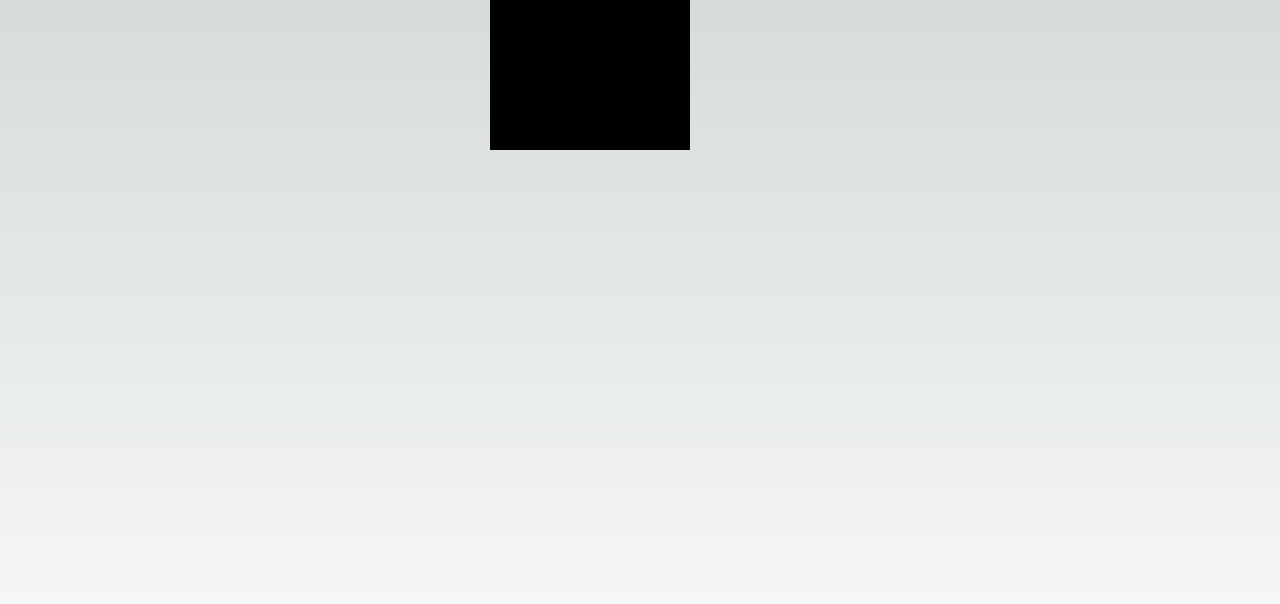
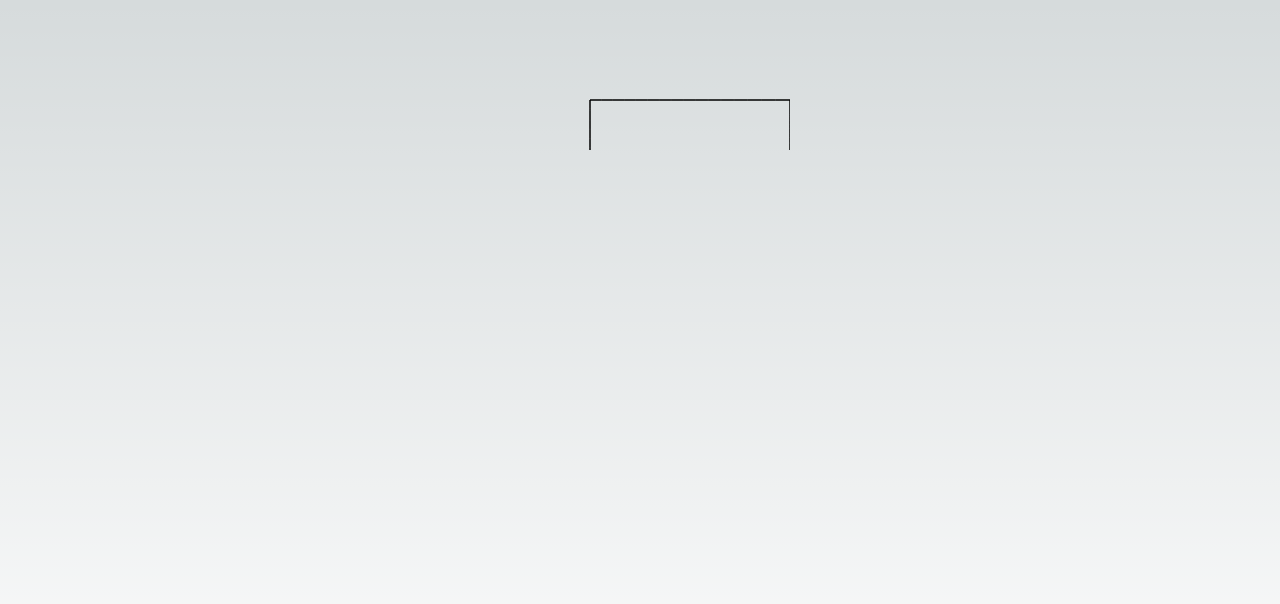
Before and after one commit to plait-board/react-drawing-tourist, a Next.js app: page / in a window 1280 px wide. Shown: the top 604 px of the page. Built offline with nearby package versions, Linux system fonts and the light colour scheme.

Commit message:
feat: bind rough svg (#10)

```diff
--- a/src/app/components/board.tsx
+++ b/src/app/components/board.tsx
@@ -26,8 +26,9 @@ import { withSelection } from "../plugins/with-selection";
 import { withHandPointer } from "../plugins/with-hand";
 import { withHotkey } from "../plugins/with-hotkey";
 import { useIsomorphicLayoutEffect } from "../hooks/use-isomorphic-layout-effect";
-import { BOARD_TO_ON_CHANGE } from "../utils/weak-maps";
-import { withRectangle } from "../plugins/rectangle";
+import { BOARD_TO_ON_CHANGE, BOARD_TO_ROUGH_SVG } from "../utils/weak-maps";
+import { rectanglePlugin } from "../plugins/rectangle";
+import rough from "roughjs";
 
 export type BoardProps = {
   initialValue: PlaitElement[];
@@ -54,9 +55,12 @@ export const Board = (props: BoardProps) => {
     style: userStyle = {},
     ...attributes
   } = props;
+  const hostRef = useRef<SVGSVGElement>(null);
+  const [board, setBoard] = useState<PlaitBoard>({} as PlaitBoard);
 
-  const board = useMemo(() => {
-    const board = withRectangle(withHotkey(
+  useEffect(() => {
+    const board = rectanglePlugin(
+      withHotkey(
         withHandPointer(
           withHistory(
             withSelection(
@@ -68,14 +72,19 @@ export const Board = (props: BoardProps) => {
             )
           )
         )
-    ));
+      )
+    );
     plaitPlugins.forEach((plugin) => {
       plugin(board);
     });
     if (plaitViewport) {
       board.viewport = plaitViewport;
     }
-    return board;
+    const roughSVG = rough.svg(hostRef.current!, {
+      options: { roughness: 0, strokeWidth: 1 },
+    });
+    BOARD_TO_ROUGH_SVG.set(board, roughSVG);
+    setBoard(board);
   }, []);
 
   const onContextChange = useCallback(() => {
@@ -113,14 +122,13 @@ export const Board = (props: BoardProps) => {
       <div>
         <div className="viewport-container">
           <svg
+            ref={hostRef}
             width="100%"
             height="100%"
             style={{ position: "relative" }}
             className="board-host-svg"
           >
-            <g className="element-host">
-              <Children node={board} />
-            </g>
+            <g className="element-host">{board && <Children node={board} />}</g>
             <g className="element-upper-host"></g>
             <g className="element-active-host"></g>
           </svg>
--- a/src/app/components/element.tsx
+++ b/src/app/components/element.tsx
@@ -1,5 +1,4 @@
-import React, { useCallback } from "react";
-import { JSX } from "react";
+import React, { useCallback, useEffect, useMemo, useRef } from "react";
 import { useBoardStatic } from "../hooks/use-board-static";
 import useChildren from "../hooks/use-children";
 import { PlaitElement, RenderElementProps } from "../interfaces";
@@ -11,27 +10,40 @@ import { PlaitElement, RenderElementProps } from "../interfaces";
 const Element = (props: { element: PlaitElement }) => {
   const { element } = props;
   const board = useBoardStatic();
+  const elmentRef = useRef<SVGGElement>(null);
   const id = element.id;
   let children: React.ReactNode = useChildren({
     node: element,
   });
 
   const ref = useCallback(
-    (ref: HTMLElement | null) => {
+    (ref: SVGGElement) => {
       // Update element-related weak maps with the DOM element ref.
     },
     [board, id, element]
-  )
+  );
 
   const attributes: {
-    ref: any
+    ref: any;
   } = {
     ref,
-  }
+  };
 
-  const renderElement = useCallback((props: RenderElementProps) => board.drawElement(props), [])
+  const renderElement = useMemo(
+    () =>
+      board.drawElement({
+        attributes,
+        children,
+        element,
+      }),
+    []
+  );
 
-  return renderElement({ attributes, children, element });
+  useEffect(() => {
+    elmentRef.current?.appendChild(renderElement);
+  }, []);
+
+  return <g ref={elmentRef}></g>;
 };
 
 const MemoizedElement = React.memo(Element, (prev, next) => {
--- a/src/app/hooks/use-children.tsx
+++ b/src/app/hooks/use-children.tsx
@@ -5,30 +5,17 @@
 import { Ancestor } from "../interfaces/node";
 import { NODE_TO_INDEX, NODE_TO_PARENT } from "../utils/weak-maps";
 import { useBoardStatic } from "./use-board-static";
-import { PlaitElement } from "../interfaces";
-import ElementComponent from '../components/element'
+import ElementComponent from "../components/element";
 
-const useChildren = (props: {
-  node: Ancestor;
-}) => {
+const useChildren = (props: { node: Ancestor }) => {
   const { node } = props;
   const board = useBoardStatic();
-  const childrenComponents: any[] = [];
-  const children = node.children || [];
 
-  for (let i = 0; i < children.length; i++) {
-    const n = children[i];
-    childrenComponents.push(
-        <ElementComponent
-          element={n}
-        />
-    );
-
+  return node.children?.map((n, i) => {
     NODE_TO_INDEX.set(n, i);
     NODE_TO_PARENT.set(n, node);
-  }
-
-  return childrenComponents;
+    return <ElementComponent key={n.id} element={n} />;
+  });
 };
 
 export default useChildren;
--- a/src/app/interfaces/board.ts
+++ b/src/app/interfaces/board.ts
@@ -70,7 +70,7 @@ export interface PlaitBoard {
     getDeletedFragment: (data: PlaitElement[]) => PlaitElement[];
     getRelatedFragment: (data: PlaitElement[]) => PlaitElement[];
     dblClick: (event: MouseEvent) => void;
-    drawElement: (props: RenderElementProps) => JSX.Element;
+    drawElement: (props: RenderElementProps) => Element;
     // redrawElement: (context: PlaitPluginElementContext, previousContext?: PlaitPluginElementContext) => SVGGElement[] | void;
     // destroyElement: (context: PlaitPluginElementContext) => void;
     isRectangleHit: (element: PlaitElement, range: Selection) => boolean;
--- a/src/app/interfaces/path.ts
+++ b/src/app/interfaces/path.ts
@@ -1,4 +1,4 @@
-import produce from 'immer';
+import { produce } from 'immer';
 import { PlaitOperation } from './operation';
 
 export interface PathLevelsOptions {
--- a/src/app/plugins/rectangle.tsx
+++ b/src/app/plugins/rectangle.tsx
@@ -1,16 +1,26 @@
 import { PlaitBoard, Point, RenderElementProps } from "../interfaces";
 
-export const withRectangle = (board: PlaitBoard) => {
+export const rectanglePlugin = (board: PlaitBoard) => {
   const { drawElement } = board;
   board.drawElement = (props: RenderElementProps) => {
-        if (props.element.type === 'geometry' && props.element.shape === 'rectangle') {
+    if (
+      props.element.type === "geometry" &&
+      props.element.shape === "rectangle"
+    ) {
       const element = props.element;
       const [start, realEnd] = element.points as Point[];
       const width = Math.abs(realEnd[0] - start[0]);
       let height = Math.abs(realEnd[1] - start[1]);
-            return <g><rect width={width} height={height} /></g>
+
+      const rectangleG = PlaitBoard.getRoughSVG(board)?.rectangle(
+        start[0],
+        start[1],
+        width,
+        height
+      );
+      return rectangleG;
     }
-        return drawElement(props)
-    }
+    return drawElement(props);
+  };
   return board;
-}
+};
```
Also changed, not shown: src/app/utils/weak-maps.ts (+4 -4 lines). Lines whose indentation alone changed are shown as unchanged.
